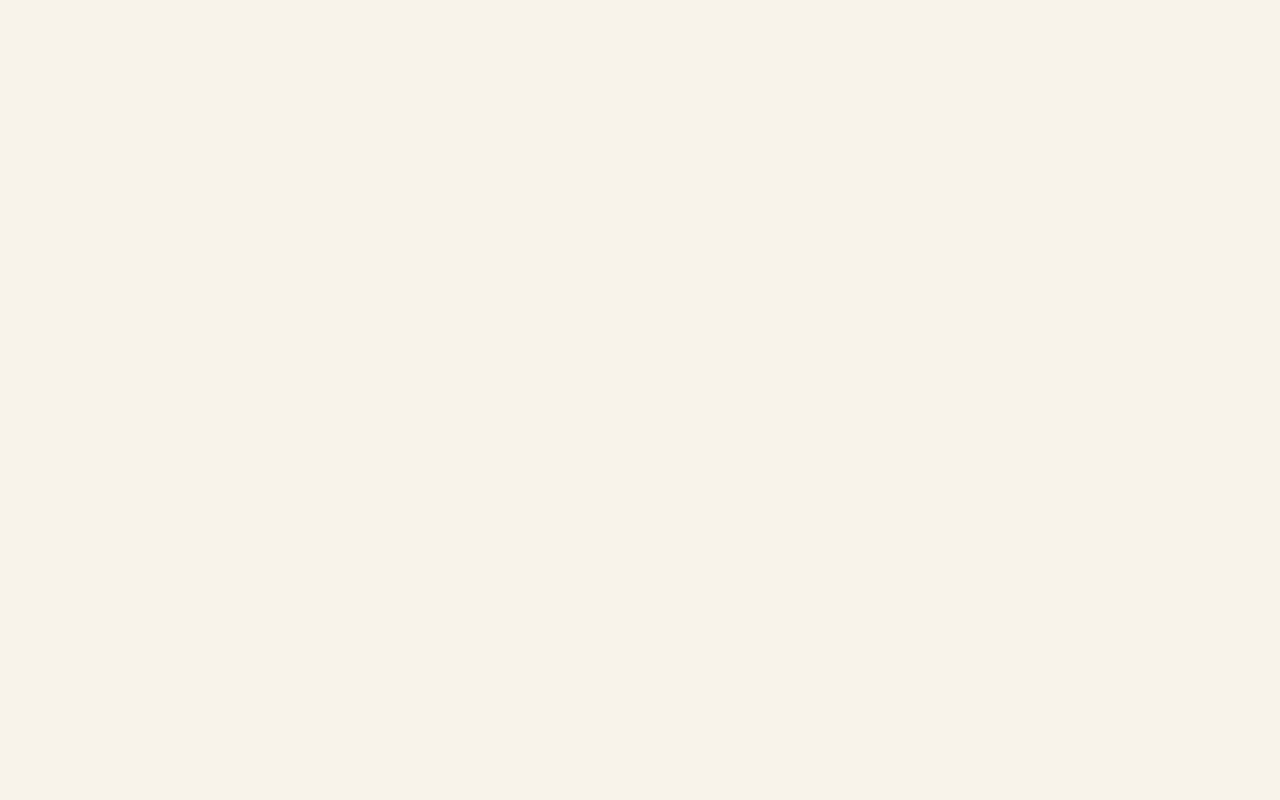
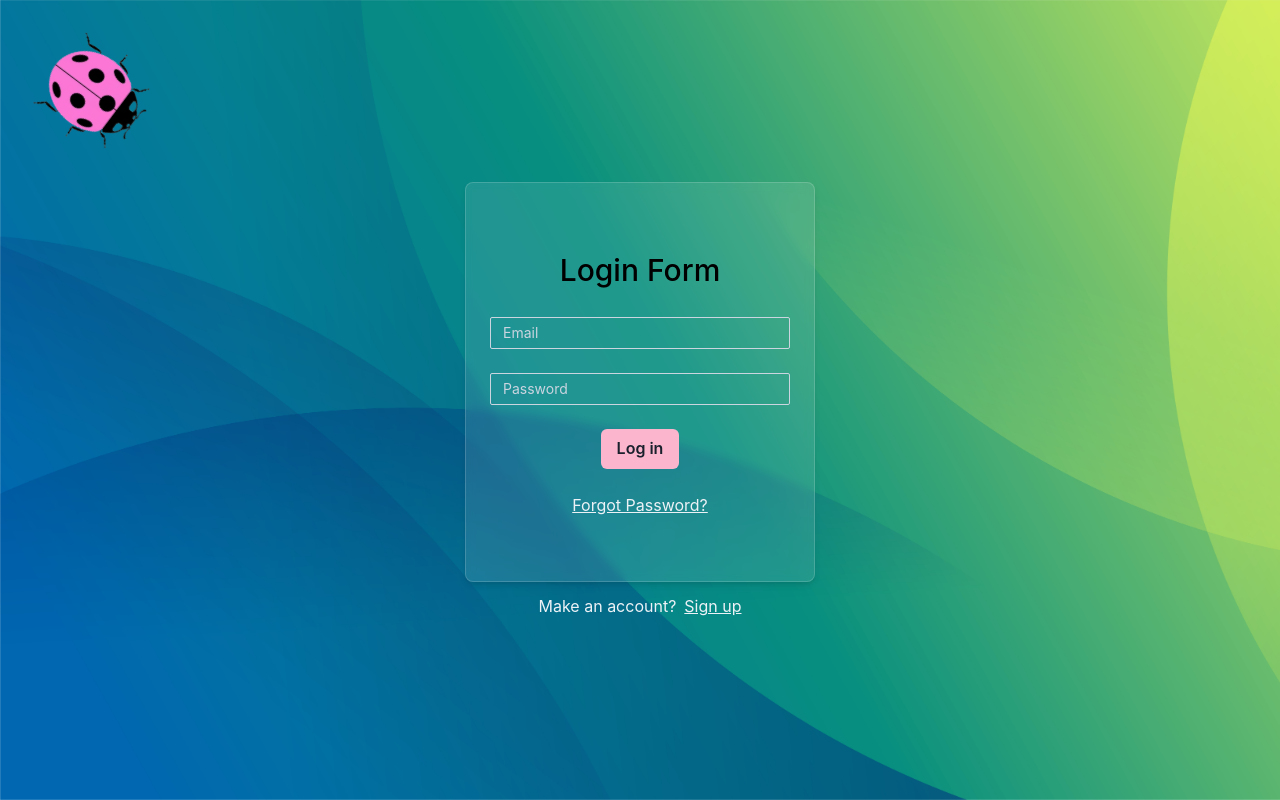
Before and after one commit to avallip443/cps406, a React (Vite) app: page /auth in a window 1280 px wide. Built offline with nearby package versions, Linux system fonts and the light colour scheme; no server answers.

Commit message:
update stats loading page

```diff
--- a/src/components/AuthForm/AuthForm.jsx
+++ b/src/components/AuthForm/AuthForm.jsx
@@ -8,19 +8,7 @@ const AuthForm = () => {
   const [isLogin, setIsLogin] = useState(true);
 
   return (
-    <Box
-      style={{
-        position: "absolute",
-        top: 0,
-        left: 0,
-        width: "100%",
-        hiehgt: "100%",
-        backgroundImage: `url(${"./background2.jpg"})`,
-        backgroundSize: "cover",
-        zIndex: -1,
-        backgroundColor: "#d0cad0",
-      }}
-    >
+    <Box>
       <Image
         src="bug.png"
         boxSize="150px"
--- a/src/pages/AuthPage/AuthPage.jsx
+++ b/src/pages/AuthPage/AuthPage.jsx
@@ -1,15 +1,27 @@
-import { Container, Flex } from "@chakra-ui/react";
+import { Box, Container, Flex } from "@chakra-ui/react";
 import AuthForm from "../../components/AuthForm/AuthForm.jsx";
 
 const AuthPage = () => {
   return (
-    <>
+    <Box
+      style={{
+        position: "absolute",
+        top: 0,
+        left: 0,
+        width: "100%",
+        hiehgt: "100%",
+        backgroundImage: `url(${"./background2.jpg"})`,
+        backgroundSize: "cover",
+        zIndex: -1,
+        backgroundColor: "#d0cad0",
+      }}
+    >
       <Flex minH={"100vh"} justifyContent={"center"} alignItems={"center"}>
         <Container maxW={"container.md"} padding={0}>
           <AuthForm />
         </Container>
       </Flex>
-    </>
+    </Box>
   );
 };
 
```
Also changed, not shown: src/App.jsx (line endings or trailing spaces).
